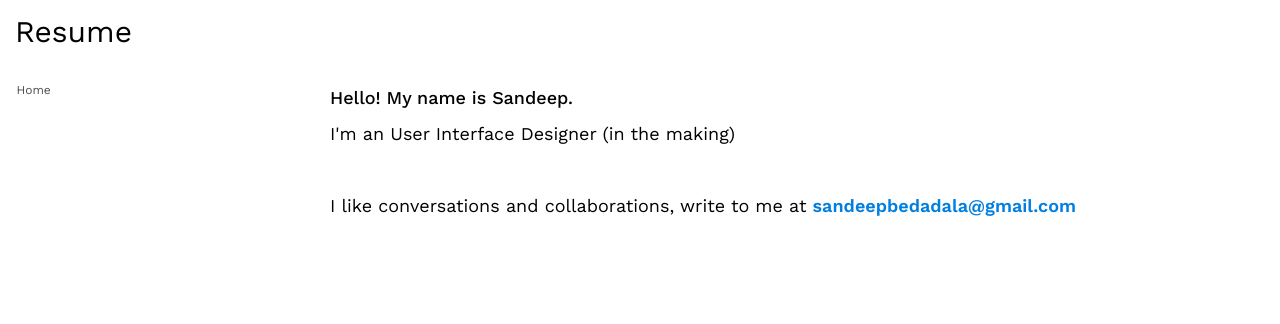
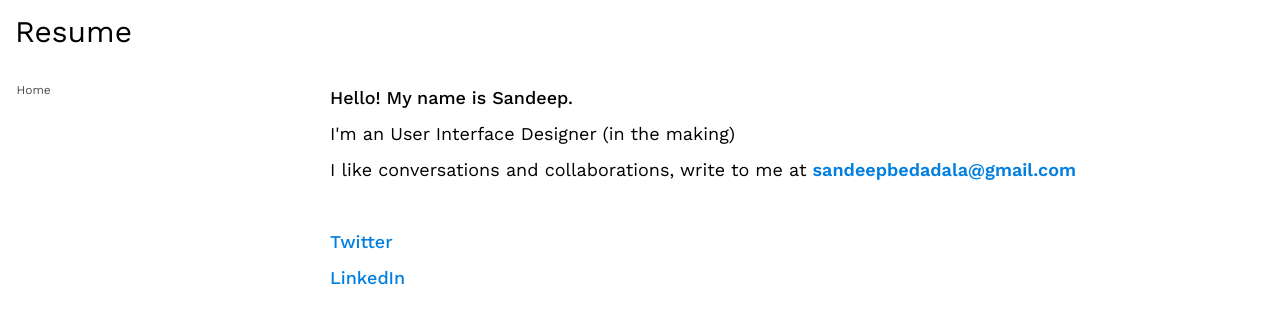
Before and after one commit to bedadala92/New-Portfolio, a Jekyll site: the page built from about/index.html, in a window 1280 px wide. Shown: the top 324 px of the page. Built offline with Jekyll 4.4.1, drawn with Linux system fonts in a browser that asks for light colours.

Commit message:
about page finish

```diff
--- a/_includes/about.html
+++ b/_includes/about.html
@@ -1,4 +1,5 @@
 <div class="home-wrap"><div class="header-position"><div class="heading"><div id="brand">Resume</div></div><div class="subnav"><ul><li><a href="{{site.baseurl}}/">Home</a></li></ul></div></div><section class="about"><div style="padding-right:0%" class="intro"><span class="role">Hello! My name is Sandeep.<br></span>
-<span class="place">I'm an User Interface Designer (in the making)</span><br><br>
-I like conversations and collaborations, write to me at <span class="type">sandeepbedadala@gmail.com</span><br>
+<span class="place">I'm an User Interface Designer (in the making)<br>
+I like conversations and collaborations, write to me at <span class="type">sandeepbedadala@gmail.com<br><br>
+<span class="role"><a style ="font-size: 18px; color: #007FE1;" href="https://twitter.com/sandeepbedadala">Twitter</a><br><a style ="font-size: 18px; color: #007FE1;"href="https://www.linkedin.com/in/sandybedadala">LinkedIn</a>
 </span></div></section></div>
--- a/_jadefiles/about.jade
+++ b/_jadefiles/about.jade
@@ -9,6 +9,7 @@
   section.about
     .intro(style="padding-right:0%").
       <span class="role">Hello! My name is Sandeep.<br></span>
-      <span class="place">I'm an User Interface Designer (in the making)</span><br><br>
-      I like conversations and collaborations, write to me at <span class="type">sandeepbedadala@gmail.com</span><br>
+      <span class="place">I'm an User Interface Designer (in the making)<br>
+      I like conversations and collaborations, write to me at <span class="type">sandeepbedadala@gmail.com<br><br>
+      <span class="role"><a style ="font-size: 18px; color: #007FE1;" href="https://twitter.com/sandeepbedadala">Twitter</a><br><a style ="font-size: 18px; color: #007FE1;"href="https://www.linkedin.com/in/sandybedadala">LinkedIn</a>
       </span>
```
